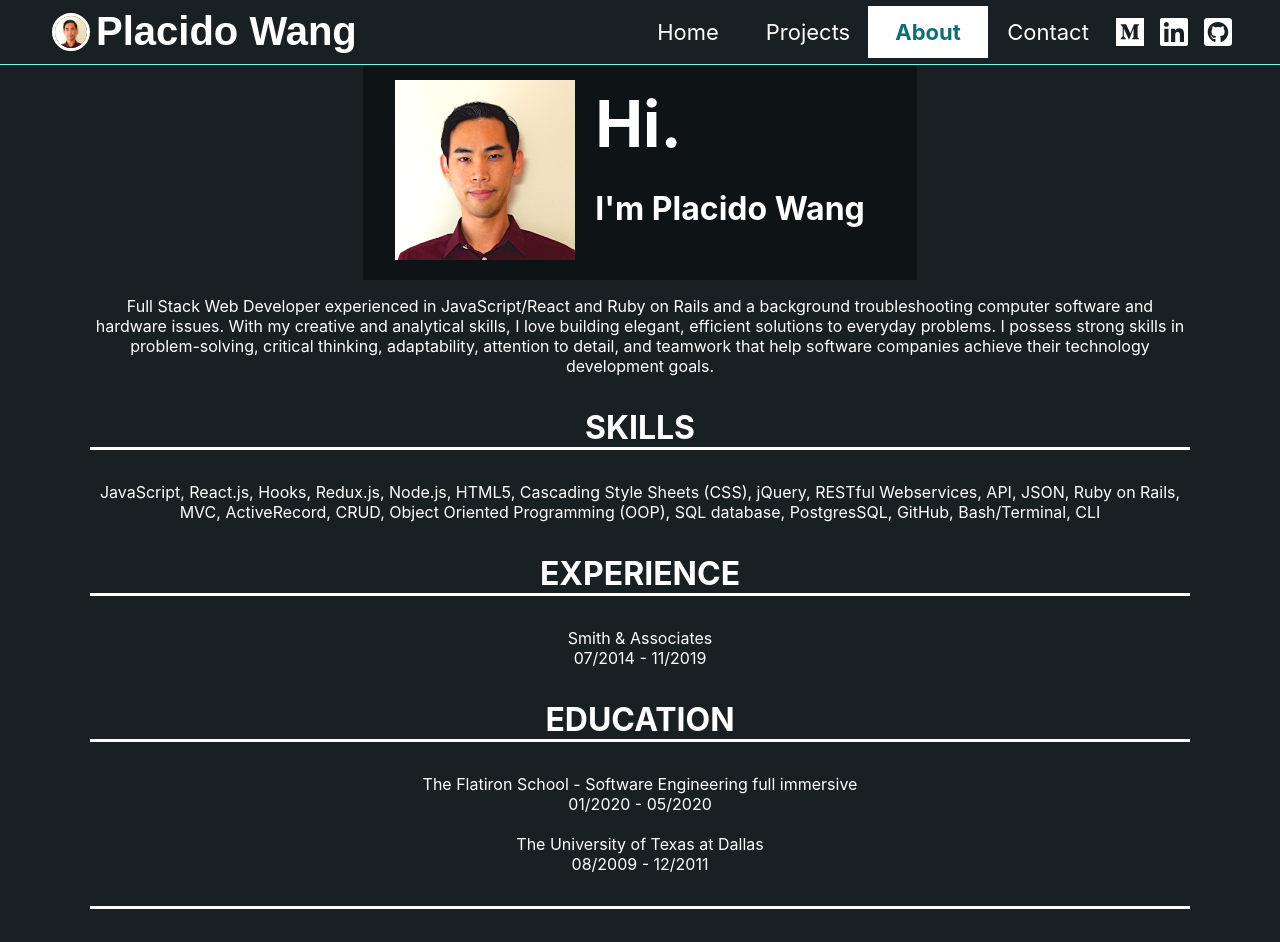
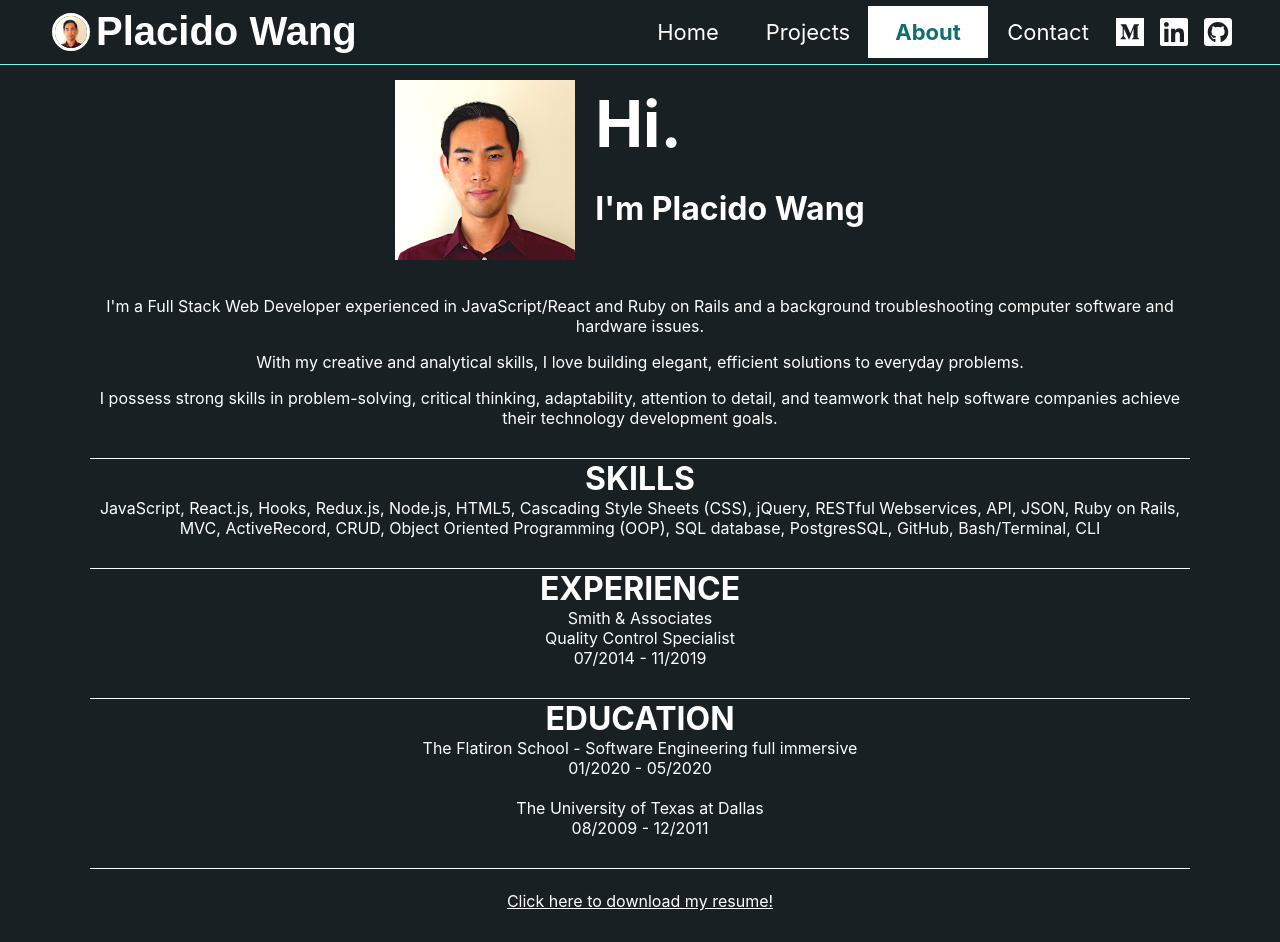
Before and after one commit to placidowang/placido-wang-portfolio, a React (Create React App) app: page /about in a window 1280 px wide. Shown: the top 942 px of the page. Built offline with nearby package versions, Linux system fonts and the light colour scheme.

Commit message:
Fixing link width on project slideshow and slideshow clipping through navbar. Adding download link for resume on About page. Reformatting About page. Adjusting top and bottom page margins.

```diff
--- a/src/components/Burger.css
+++ b/src/components/Burger.css
@@ -11,7 +11,7 @@
   border: none;
   cursor: pointer;
   padding: 0;
-  z-index: 10;
+  z-index: 100;
 }
 
 .burger:focus {
--- a/src/components/Menu.css
+++ b/src/components/Menu.css
@@ -13,7 +13,7 @@
   right: 0;
   transform: translateX(100%);
   transition: 0.3s;
-  z-index: 9;
+  z-index: 11;
 }
 
 .menu > a {
--- a/src/components/Name.js
+++ b/src/components/Name.js
@@ -3,7 +3,7 @@ import { FontAwesomeIcon } from '@fortawesome/react-fontawesome'
 import {
   faPlusCircle
 } from '@fortawesome/free-solid-svg-icons';
-import portrait from '../assets/my_portrait.png';
+import portrait from '../assets/me/my_portrait.png';
 
 const Name = () =>
   <a href='/'>
--- a/src/containers/About.css
+++ b/src/containers/About.css
@@ -9,7 +9,7 @@
 .about-hero {
   margin: auto;
   padding: 0em 2em;
-  background: rgba(0,0,0,0.4);
+  /* background: rgba(0,0,0,0.4); */
   /* width: 100%; */
 }
 
@@ -27,15 +27,19 @@
 
 
 h3.section {
-  border-bottom: solid;
+  border-top: solid;
+  border-width: 1px;
+  margin: 30px 0px 0px;
 }
 
-.place {
+.skills, .place, .date {
   margin: 0px;
 }
 
-.date {
-  margin: 0px;
+.resume-download-link p {
+  display: inline;
+  line-height: 4em;
+  text-decoration: underline;
 }
 
 @media (min-width: 720px) {
--- a/src/containers/About.js
+++ b/src/containers/About.js
@@ -1,6 +1,7 @@
 import React from 'react';
 import './About.css';
-import portrait from '../assets/my_portrait.png';
+import portrait from '../assets/me/my_portrait.png';
+import resume from '../assets/me/resume.pdf'
 
 const About = () => <div className="App-main about">
   {/* <h1 className='App-main-title'>About</h1> */}
@@ -13,7 +14,9 @@ const About = () => <div className="App-main about">
     </div>
     {/* <h3>And I'm an engineer.</h3> */}
   </div>
-  <p>Full Stack Web Developer experienced in JavaScript/React and Ruby on Rails and a background troubleshooting computer software and hardware issues. With my creative and analytical skills, I love building elegant, efficient solutions to everyday problems. I possess strong skills in problem-solving, critical thinking, adaptability, attention to detail, and teamwork that help software companies achieve their technology development goals.</p>
+  <p>I'm a Full Stack Web Developer experienced in JavaScript/React and Ruby on Rails and a background troubleshooting computer software and hardware issues.</p>
+  <p>With my creative and analytical skills, I love building elegant, efficient solutions to everyday problems.</p>
+  <p>I possess strong skills in problem-solving, critical thinking, adaptability, attention to detail, and teamwork that help software companies achieve their technology development goals.</p>
   {/* <p>My dad told me when I was four years old, I touched a computer mouse for the first time and started drawing in MS Paint.</p>
   <p>He saw how quickly I started using something I'd never used before, and I was using it to express myself through a technological tool.</p>
   <p>He saw how quickly I understood how to use this technological tool for my own expression.</p>
@@ -22,10 +25,11 @@ const About = () => <div className="App-main about">
   <br/>
   <p>I later learned how to build my own computers to fuel my video game <span style={{textDecoration: 'line-through'}}>obsession</span> hobby.</p> */}
   <h3 className='section'>SKILLS</h3>
-  <p>JavaScript, React.js, Hooks, Redux.js, Node.js, HTML5, Cascading Style Sheets (CSS), jQuery, RESTful Webservices, API, JSON, Ruby on Rails, MVC, ActiveRecord, CRUD, Object Oriented Programming (OOP), SQL database, PostgresSQL, GitHub, Bash/Terminal, CLI</p>
+  <p className='skills'>JavaScript, React.js, Hooks, Redux.js, Node.js, HTML5, Cascading Style Sheets (CSS), jQuery, RESTful Webservices, API, JSON, Ruby on Rails, MVC, ActiveRecord, CRUD, Object Oriented Programming (OOP), SQL database, PostgresSQL, GitHub, Bash/Terminal, CLI</p>
 
   <h3 className='section'>EXPERIENCE</h3>
   <p className='place'>Smith & Associates</p>
+  <p className='place'>Quality Control Specialist</p>
   <p className='date'>07/2014 - 11/2019</p>
 
 
@@ -38,7 +42,7 @@ const About = () => <div className="App-main about">
 
   <h3 className='section'></h3>
 
-  <a><p>Click here for my resume!</p></a>
+  <a className='resume-download-link' href={resume} download='Placido_Wang_Software_Engineer_Resume.pdf'><p>Click here to download my resume!</p></a>
 </div>
 
 export default About;
--- a/src/containers/App.css
+++ b/src/containers/App.css
@@ -27,7 +27,7 @@ a {
   width: 90%;
   max-width: 1100px;
   /* padding-top: 60px; */
-  margin-top: 60px;
+  margin: 60px 0px 40px;
 }
 
 .App-main-title {
--- a/src/containers/Home.css
+++ b/src/containers/Home.css
@@ -75,8 +75,9 @@ a {
   position: relative;
   width: 100%;
   max-width: 600px;
+  display: inline-flex;
   margin: auto;
-  z-index: -1;
+  z-index: 0;
 }
 
 .slideshow-title {
--- a/src/containers/Navbar.css
+++ b/src/containers/Navbar.css
@@ -8,7 +8,7 @@
   /* justify-content: center; */
   /* align-items: center; */
   position: fixed;
-
+  z-index: 10;
 }
 
 .navbar {
```
Also changed, not shown: src/assets/me/my_portrait.png (renamed from src/assets/my_portrait.png), 1 other file (tests, documents, lock files or other folders).
